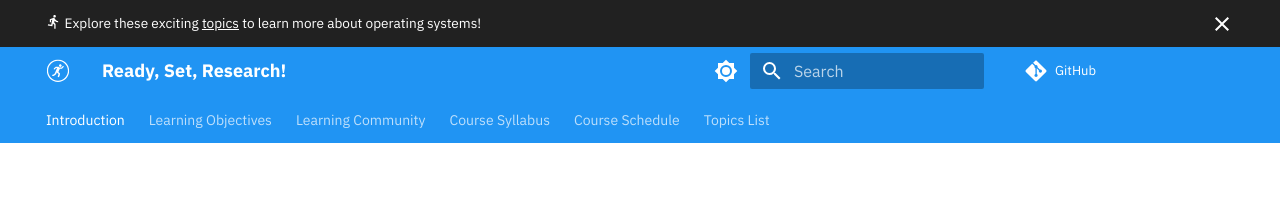
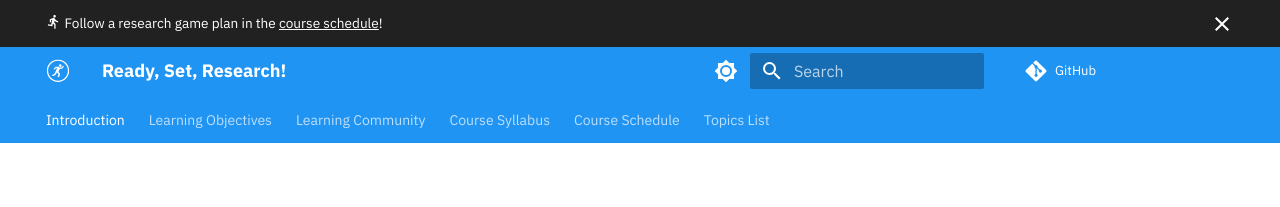
Before and after one commit to ReadyResearchers/www.readysetresearch.com, an MkDocs documentation site: the page built from docs/index.md, in a window 1280 px wide and 935 px high. Shown: the top 207 px of the window. Built offline with MkDocs 1.6.1 and Material for MkDocs 9.7.7, drawn with Linux system fonts in a browser that asks for light colours; comment, search, counter and statistics services are not loaded.

Commit message:
fix: Correct the admonition in main.html; direct to course schedule.

```diff
--- a/overrides/main.html
+++ b/overrides/main.html
@@ -6,7 +6,7 @@
 
 <span class="twemoji"><svg xmlns="http://www.w3.org/2000/svg" viewBox="0 0 24 24"><path d="M13.5 5.5c1.09 0 2-.92 2-2a2 2 0 0 0-2-2c-1.11 0-2 .88-2 2 0 1.08.89 2 2 2M9.89 19.38l1-4.38L13 17v6h2v-7.5l-2.11-2 .61-3A7.29 7.29 0 0 0 19 13v-2c-1.91 0-3.5-1-4.31-2.42l-1-1.58c-.4-.62-1-1-1.69-1-.31 0-.5.08-.81.08L6 8.28V13h2V9.58l1.79-.7L8.19 17l-4.9-1-.4 2 7 1.38Z"></path></svg></span>
 
-Explore these exciting <a href = "/tags/">topics</a> to learn more about operating systems!
+Follow a research game plan in the <a href = "/research-methods/course-schedule">course schedule</a>!
 </span>
 
 {% endblock %}
```
